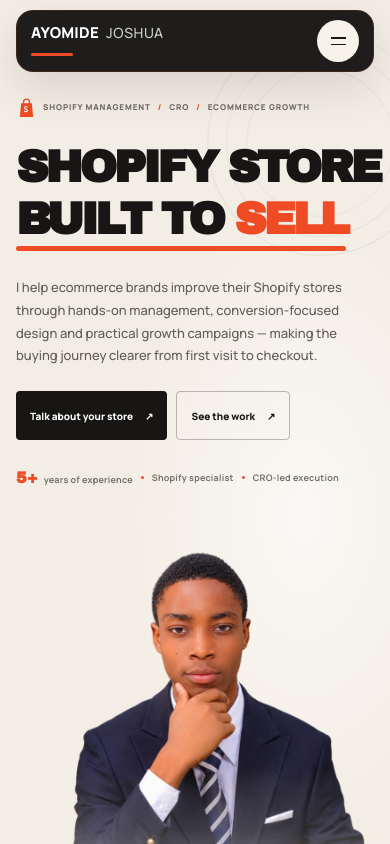
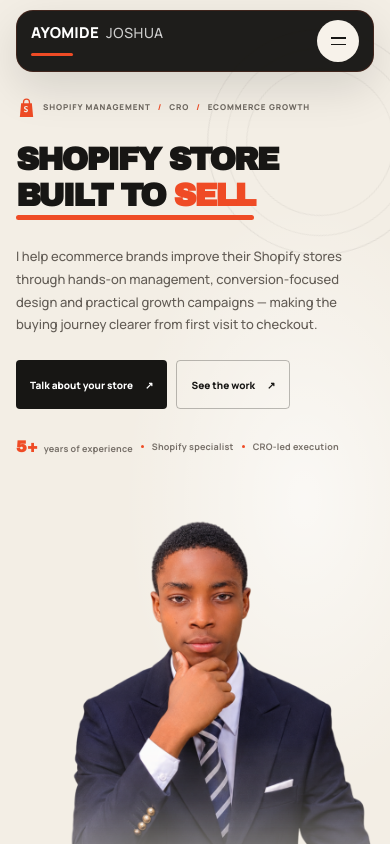
Before and after one commit to j0shua-ben/Ayomide-Joshua, a Next.js app: page / in a window 390 px wide. Shown: the top 844 px of the page. Built offline with nearby package versions, Linux system fonts and the light colour scheme.

Commit message:
Reduce hero headline to match site-wide headline scale

```diff
--- a/app/components/HeroSection.module.css
+++ b/app/components/HeroSection.module.css
@@ -305,3 +305,20 @@
   }
   .primaryAction,.secondaryAction { transition: none !important; }
 }
+
+
+/* Site-wide headline rhythm: hero and section titles share one scale */
+.title {
+  font-size: clamp(44px, 4.15vw, 58px) !important;
+  line-height: .99 !important;
+  letter-spacing: -.065em !important;
+}
+@media (max-width: 1050px) {
+  .title { font-size: clamp(42px, 5.1vw, 54px) !important; }
+}
+@media (max-width: 760px) {
+  .title { font-size: clamp(36px, 7.5vw, 46px) !important; line-height: 1 !important; }
+}
+@media (max-width: 480px) {
+  .title { font-size: clamp(32px, 8.2vw, 39px) !important; line-height: 1.02 !important; }
+}
```
